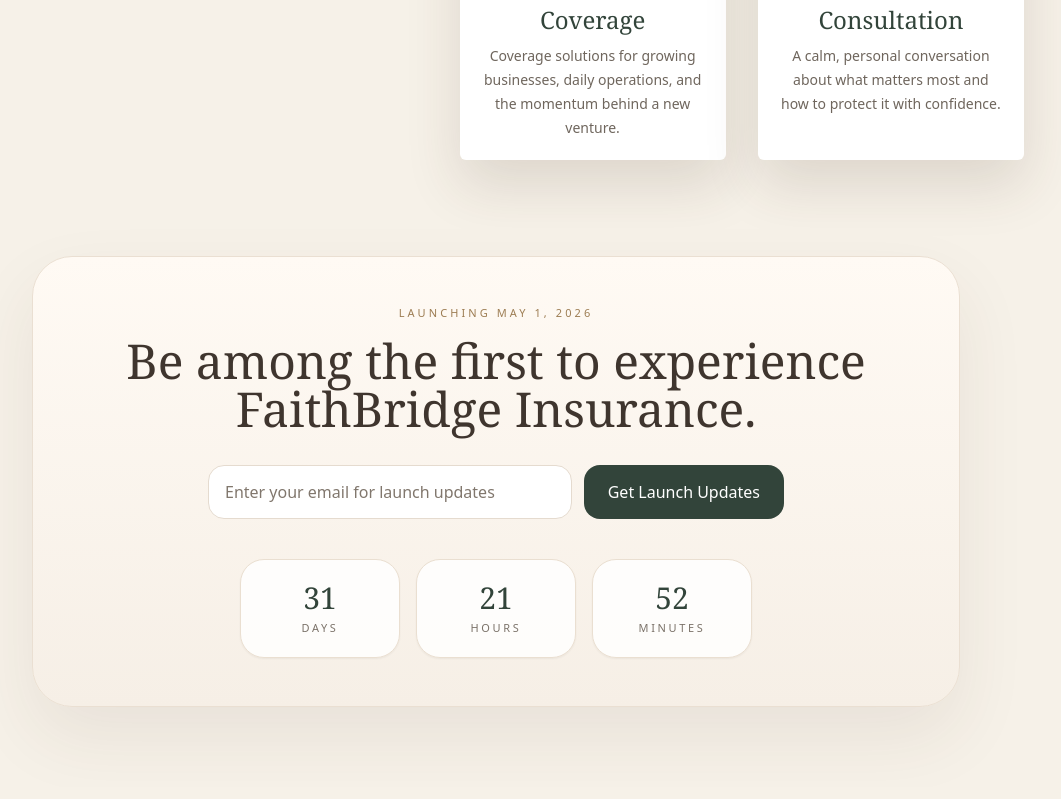
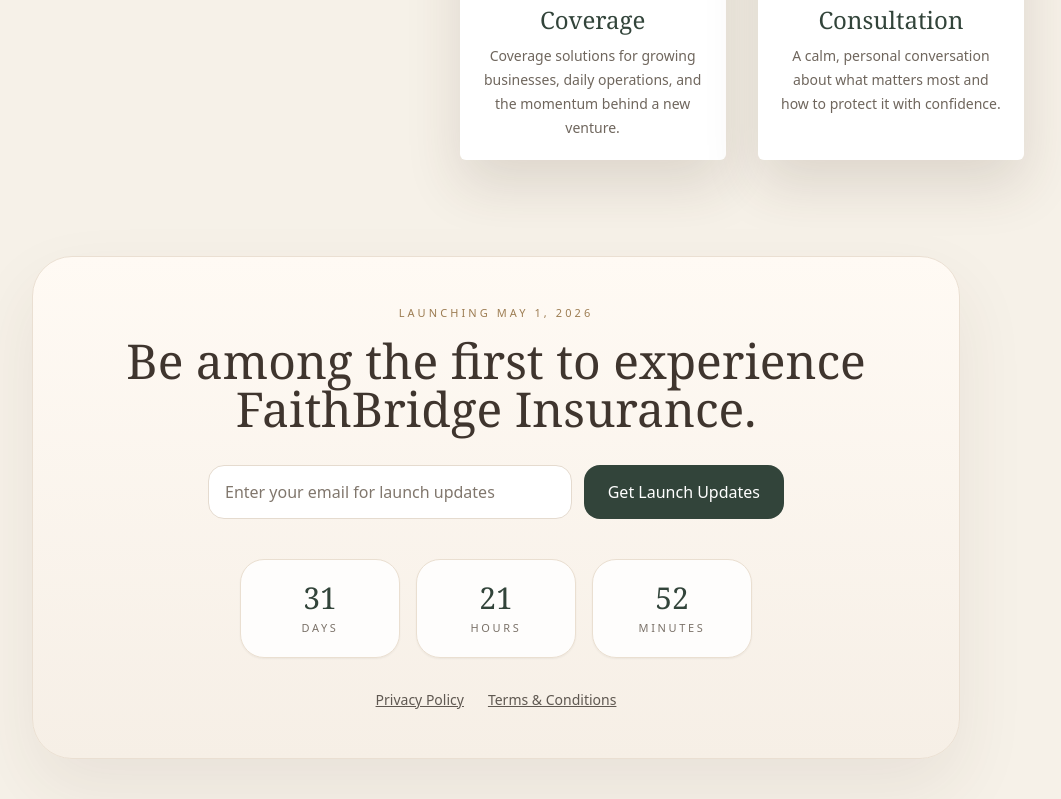
Before and after one commit to FaithbridgeIG/faithbridge-site, a Next.js app: page / in a window 1280 px wide. Shown: the part 2236-3035 px from the top of the page, without its empty margins (144-1205 px from the left). Built offline with nearby package versions, Linux system fonts and the light colour scheme.

Commit message:
Update page.tsx
Add footer compliance links

```diff
--- a/app/page.tsx
+++ b/app/page.tsx
@@ -417,6 +417,13 @@ export default function FaithBridgeComingSoonPage() {
                 </p>
               </div>
             ))}
+          </div>          <div className="mt-8 flex justify-center gap-6 text-sm text-[#5f5851]">
+            <a href="/privacy-policy" className="underline">
+              Privacy Policy
+            </a>
+            <a href="/terms-and-conditions" className="underline">
+              Terms & Conditions
+            </a>
           </div>
         </div>
       </section>
```
